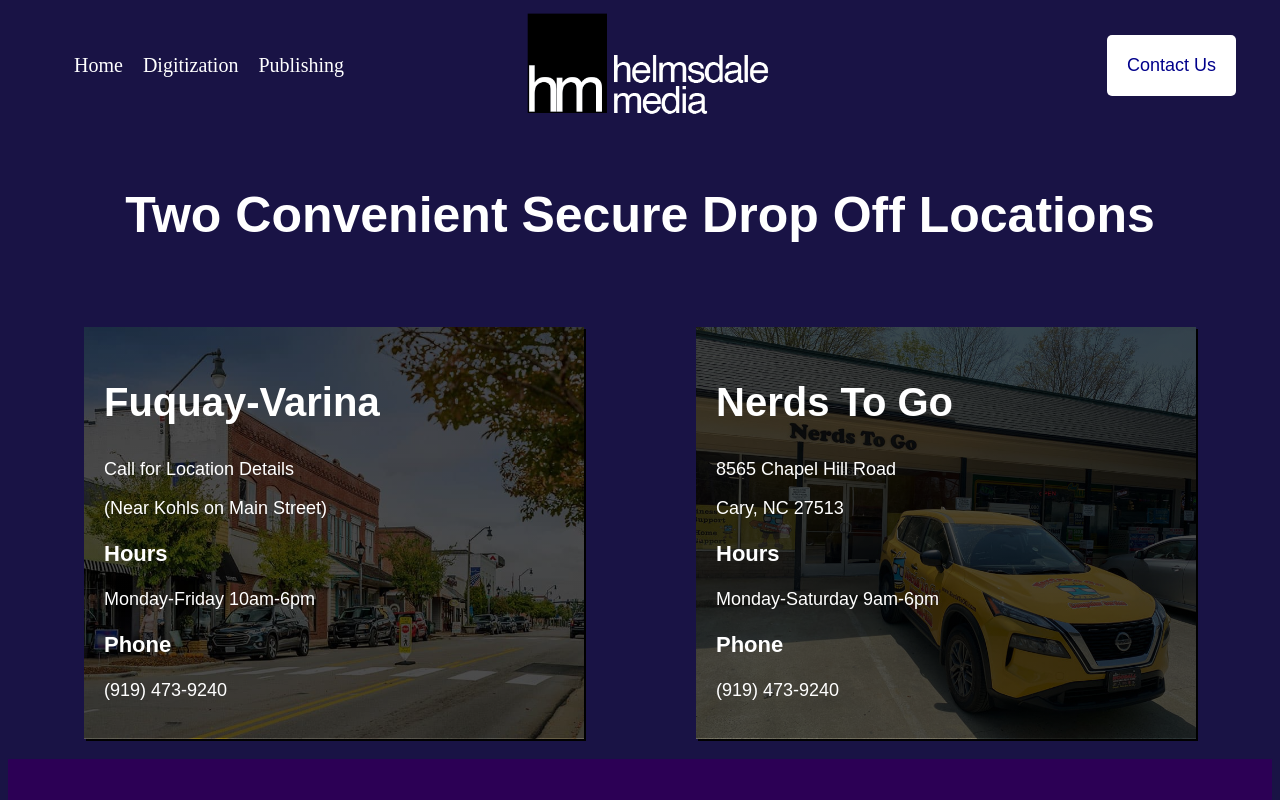
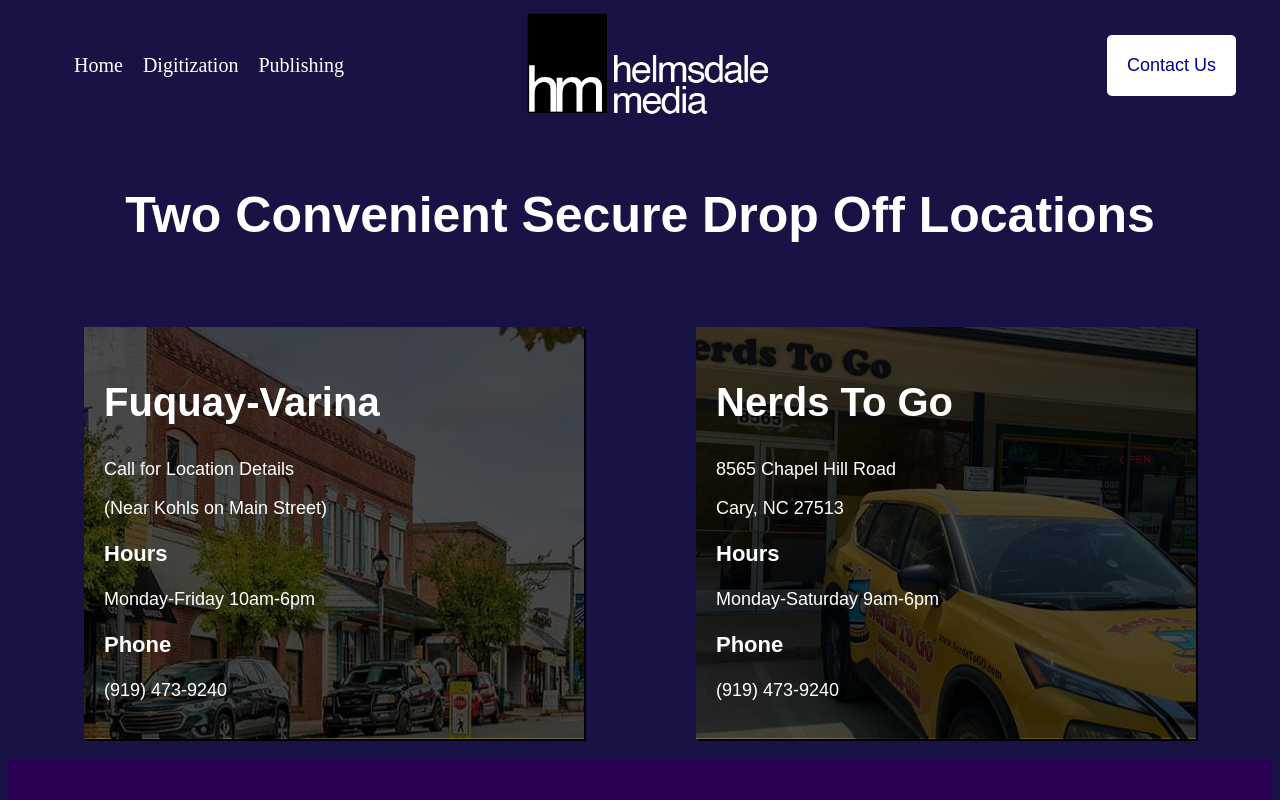
Before and after one commit to JoshuaToback/helmsdalemedia, a React (Create React App) app: page /helmsdalemedia/dropoff in a window 1280 px wide. Shown: the top 800 px of the page. Built offline with nearby package versions, Linux system fonts and the light colour scheme.

Commit message:
Fixed dropoff optimization

```diff
--- a/src/components/Locations.js
+++ b/src/components/Locations.js
@@ -1,16 +1,13 @@
 import React from "react";
+
+import "../styles/drop.css";
 
 function Locations(props) {
   return (
     <div
       className="location"
       style={{
-        backgroundImage: `linear-gradient(to bottom, rgba(0, 0, 0, 0.7) ,rgba(0, 0, 0, 0.7)), url(${props.image})`,
-        backgroundSize: "cover",
-        width: "500px",
-        tintColor: "black",
-        padding: "20px",
-        backgroundPosition: "center",
+        backgroundImage: `linear-gradient(to bottom, rgba(0, 0, 0, 0.7) ,rgba(0, 0, 0, 0.7)), url(${props.image})`
       }}
     >
       <h2>{props.location}</h2>
--- a/src/styles/drop.css
+++ b/src/styles/drop.css
@@ -20,6 +20,10 @@
 
 .location {
   box-shadow: 2px 2px black;
+  background-size: "cover";
+  width: 500px;
+  padding: 20px;
+  background-position: center;
 }
 
 .location h3 {
@@ -31,6 +35,7 @@
 }
 
 @media (max-width: 768px) {
+
   .dropTitle {
     font-size: 30px;
     padding: 20px;
@@ -48,6 +53,7 @@
 
   .location {
     margin-top: 40px;
+    width: 400px;
   }
 
   .location h3 {
```
